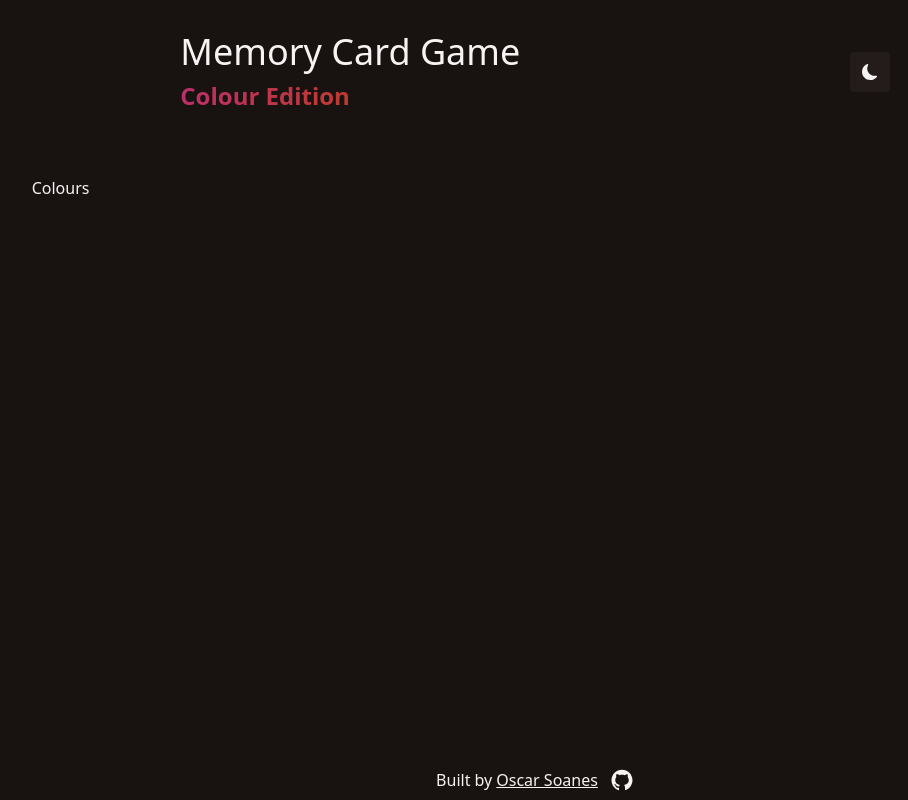
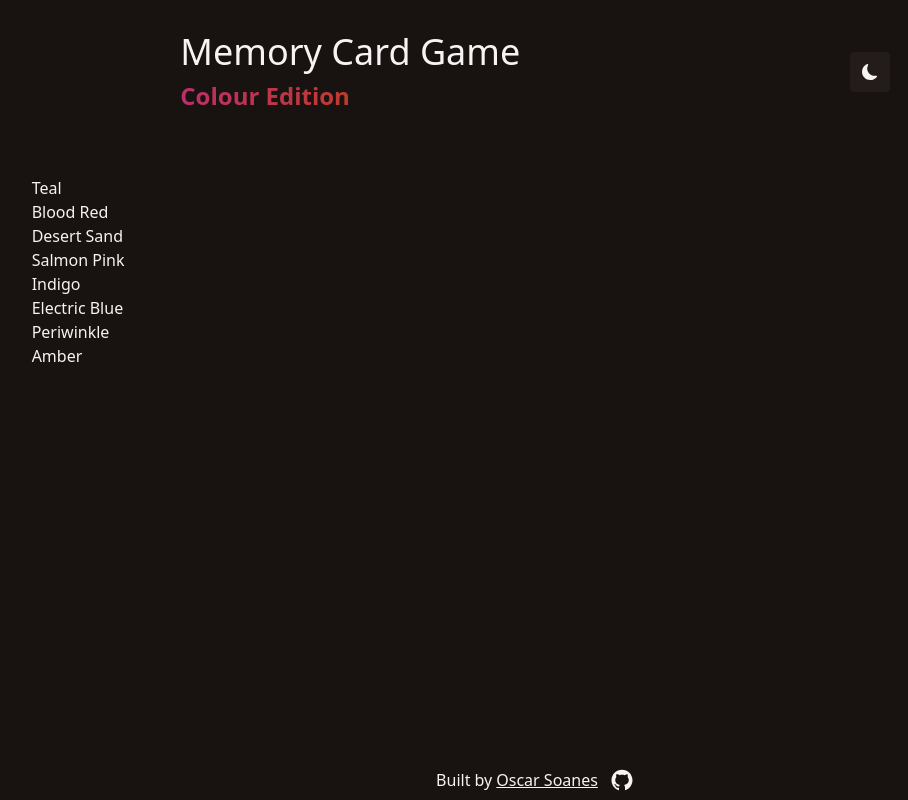
Before and after one commit to OscarSoanes/memory-card, a React (Create React App) app: page / in a window 1280 px wide. Both pictures are taken after a click on the button "Easy". Shown: the whole page, without its empty margins (105-1013 px from the left). Built offline with nearby package versions, Linux system fonts and the light colour scheme.

Commit message:
Basic Game just displaying all colours via <p>

```diff
--- a/src/components/Game.jsx
+++ b/src/components/Game.jsx
@@ -1,3 +1,9 @@
-export function Game() {
-  return <div>Colours</div>;
+export function Game({ colours }) {
+  return (
+    <div>
+      {colours.map((colour) => (
+        <p key={colour.id}>{colour.name}</p>
+      ))}
+    </div>
+  );
 }
--- a/src/components/Main.jsx
+++ b/src/components/Main.jsx
@@ -27,7 +27,7 @@ export function Main() {
   return (
     <main>
       {!difficulty && <StartMenu changeDifficulty={changeDifficulty} />}
-      {colours && <Game />}
+      {colours && <Game colours={colours} />}
     </main>
   );
 }
```
